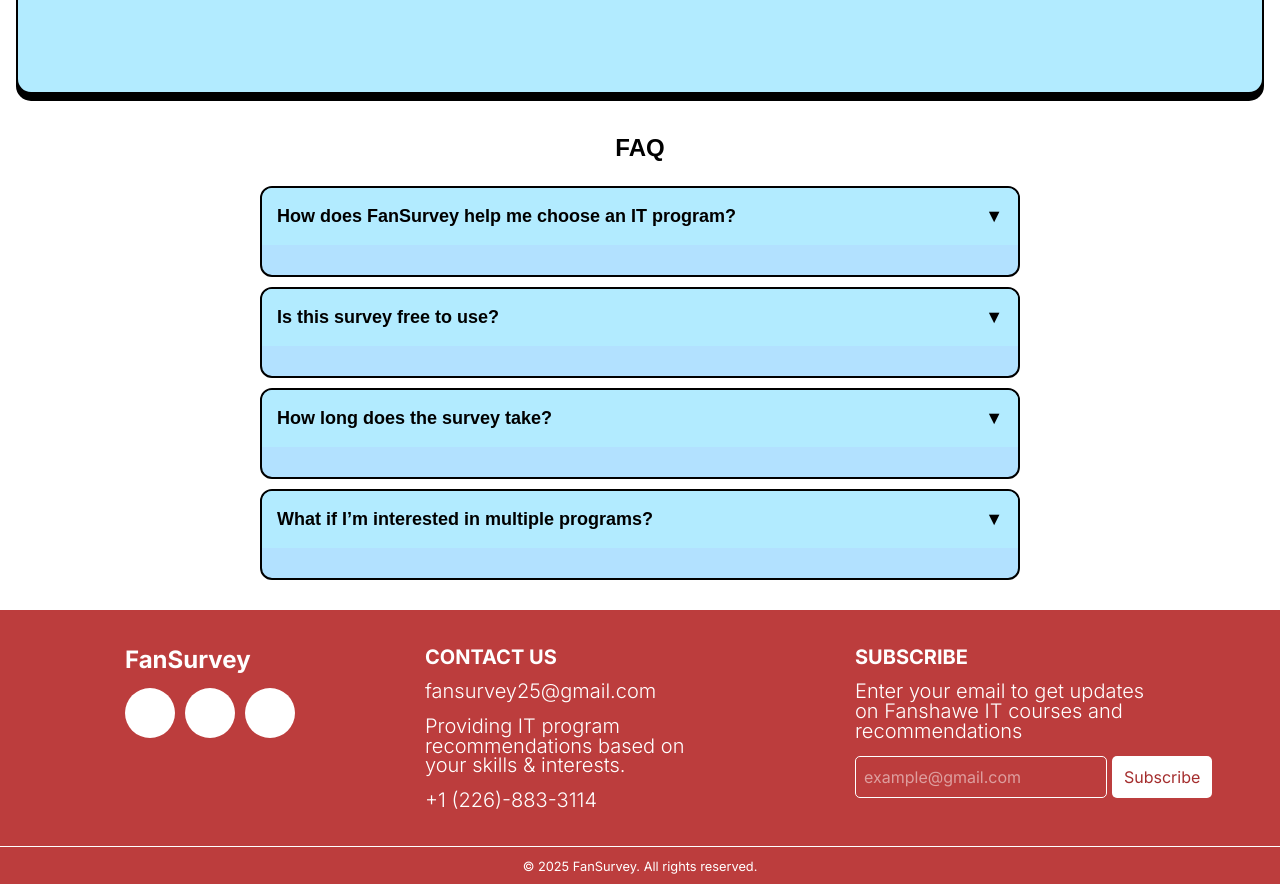
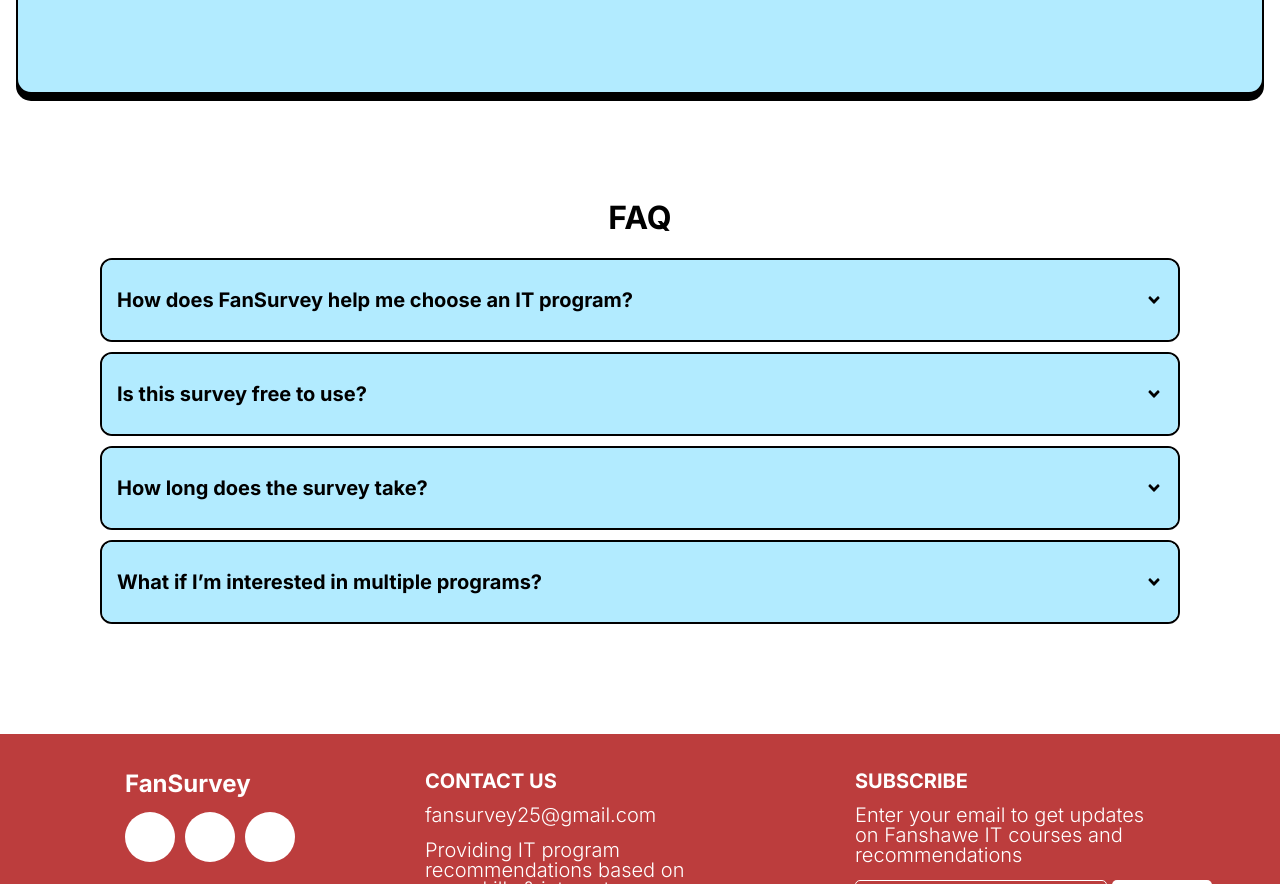
Before and after one commit to andresmotta9/fanshawe-survey-front, a React (Vite) app: page / in a window 1280 px wide. Shown: the part 1743-2627 px from the top of the page. Built offline with nearby package versions, Linux system fonts and the light colour scheme; no server answers; a web font is replaced by a local one.

Commit message:
Refactor FAQ section styles and enhance functionality with icon integration

```diff
--- a/src/features/bannerSection/styles.css
+++ b/src/features/bannerSection/styles.css
@@ -3,6 +3,7 @@
     display: flex;
     flex-direction: column;
     perspective: 1000px;
+    overflow: hidden;
 
 }
 
@@ -39,7 +40,7 @@
 .spiralBind{
     display: flex;
     justify-content: center;
-    gap: 22.15%;
+    gap: 22.2%;
     align-items: center;
     width: 100%;
     margin-top: -18px;
--- a/src/features/faqSection/index.jsx
+++ b/src/features/faqSection/index.jsx
@@ -1,5 +1,6 @@
 import React, { useState } from "react";
 import "./styles.css";
+import { FaAngleDown, FaArrowDown } from "react-icons/fa";
 
 const FAQ = () => {
   const [openIndex, setOpenIndex] = useState(null);
@@ -34,9 +35,9 @@
         <div key={index} className={`faq-item ${openIndex === index ? "open" : ""}`}>
           <button className="faq-question" onClick={() => toggleFAQ(index)}>
             <span className="faq-text">{faq.question}</span>
-            <span className={`faq-icon ${openIndex === index ? "rotate" : ""}`}>&#9660;</span>
+            <span className="faq-icon"><FaAngleDown/></span>
           </button>
-          <div className="faq-answer">{faq.answer}</div>
+          { openIndex === index ? <div className="faq-answer">{faq.answer}</div> : null}
         </div>
       ))}
     </div>
--- a/src/features/faqSection/styles.css
+++ b/src/features/faqSection/styles.css
@@ -1,16 +1,17 @@
 /* Mobile-first design */
 .faq-container {
     max-width: 600px;
-    margin: 0 auto;
-    padding: 20px;
-    font-family: "Arial", sans-serif;
+    margin: 50px auto;
+    padding: 16px;
+    font-family: "inter", sans-serif;
+    line-height: 100%;
   }
 
   .faq-title {
     text-align: center;
-    font-size: 24px;
+    font-size: 32px;
     font-weight: bold;
-    margin-bottom: 20px;
+    margin-bottom: 32px;
     color: black;
   }
 
@@ -21,6 +22,7 @@
     background-color: #b2e1ff; /* Matching light blue */
     transition: all 0.3s ease-in-out;
     border: 2px solid black;
+    min-height: 80px;
   }
 
   .faq-question {
@@ -37,10 +39,11 @@
     align-items: center;
     transition: background 0.3s ease-in-out;
     color: black;
+    min-height: 80px;
   }
 
   .faq-item.open .faq-question {
-    background-color: #a5d8ff; /* Slightly darker blue when active */
+    background-color: #a5d8ff;
   }
 
   .faq-icon {
@@ -55,13 +58,14 @@
   .faq-answer {
     padding: 15px;
     background-color: #E3F7FF;
-    font-size: 14px;
-    line-height: 1.5;
+    font-size: 16px;
+    line-height: 99%;
     max-height: 0;
     overflow: hidden;
     opacity: 0;
     transition: max-height 0.3s ease-in-out, opacity 0.3s ease-in-out, padding 0.3s ease-in-out;
     color: black;
+    min-height: 80px;
   }
 
   .faq-item.open .faq-answer {
@@ -73,12 +77,15 @@
   /* Responsive for tablets and larger screens */
   @media (min-width: 768px) {
     .faq-container {
-      max-width: 800px;
+      max-width: 100%;
+      padding: 50px;
+      margin: 50px 50px;
+
     }
     .faq-question {
-      font-size: 18px;
+      font-size: 20px;
     }
     .faq-answer {
-      font-size: 16px;
+      font-size: 20px;
     }
   }
```
